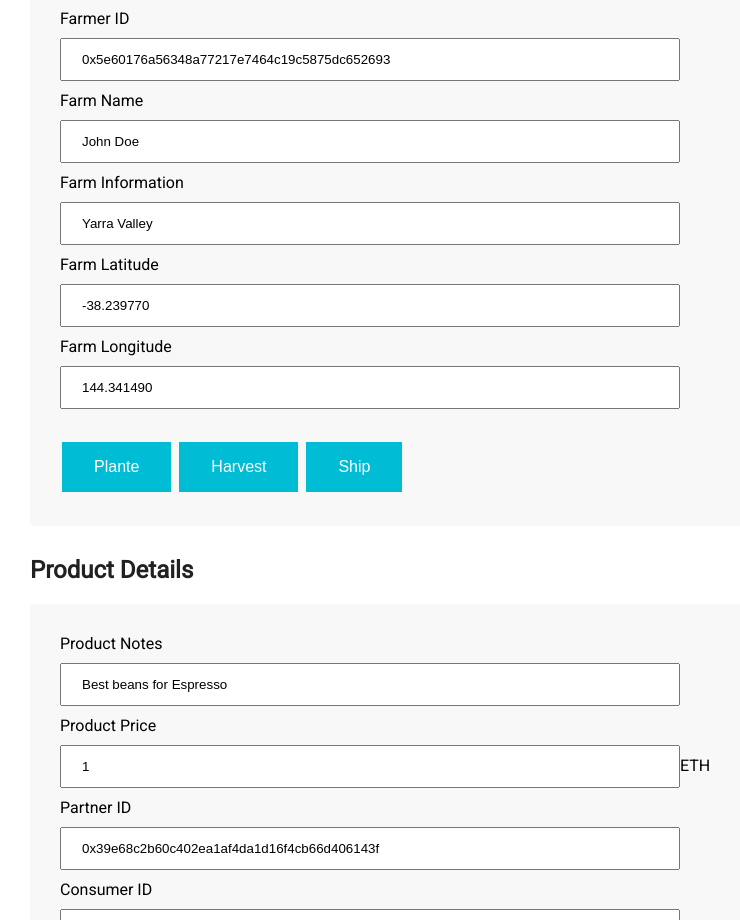
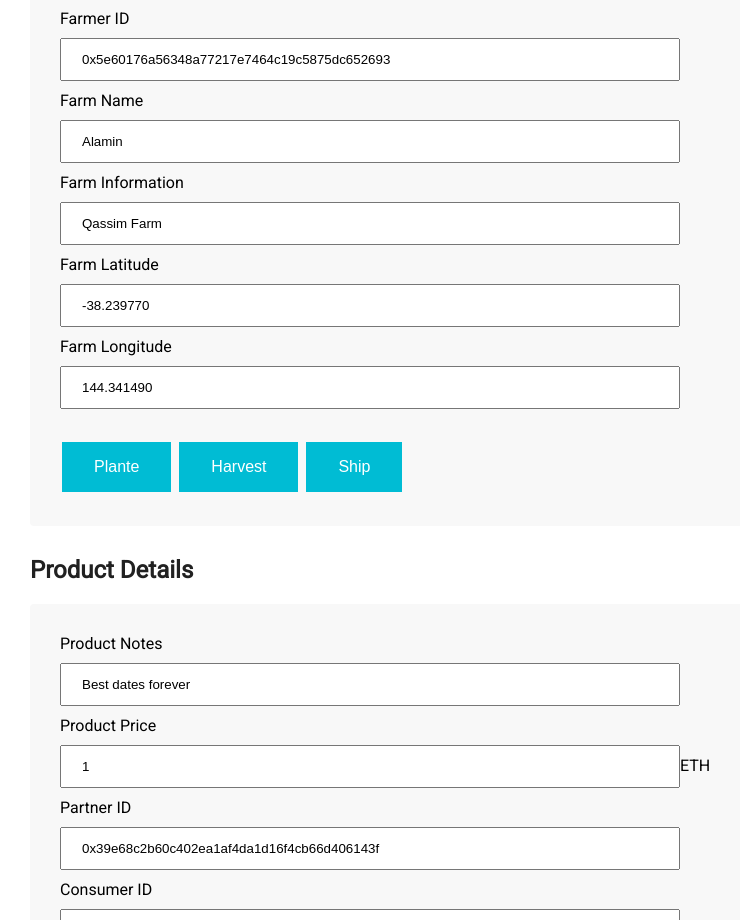
Before and after one commit to Alamink/Project-6, a website: page index.html in a window 1280 px wide. Shown: the part 1000-1920 px from the top of the page, without its empty margins (10-750 px from the left). Drawn offline with nearby package versions, Linux system fonts and the light colour scheme.

```diff
--- a/index.html
+++ b/index.html
@@ -68,10 +68,10 @@
                 size="50"><br>
             Farm Name
             <br>
-            <input type="text" id="originFarmName" name="originFarmName" value="John Doe"><br>
+            <input type="text" id="originFarmName" name="originFarmName" value="Alamin"><br>
             Farm Information
             <br>
-            <input type="text" id="originFarmInformation" name="originFarmInformation" value="Yarra Valley"><br>
+            <input type="text" id="originFarmInformation" name="originFarmInformation" value="Qassim Farm"><br>
             Farm Latitude
             <br>
             <input type="text" id="originFarmLatitude" name="originFarmLatitude" value="-38.239770"><br>
@@ -88,7 +88,7 @@
         <div class="form-group">
             Product Notes
             <br>
-            <input type="text" id="productNotes" name="productNotes" value="Best beans for Espresso" size="60"><br>
+            <input type="text" id="productNotes" name="productNotes" value="Best dates forever" size="60"><br>
             Product Price
             <br>
             <input type="number" id="productPrice" name="productPrice" value=1>ETH<br>
```
Also changed, not shown: 4 other files.
